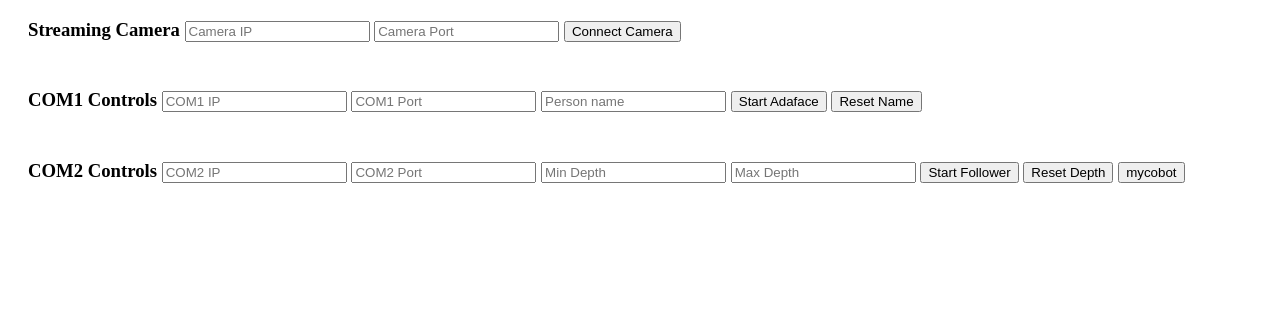
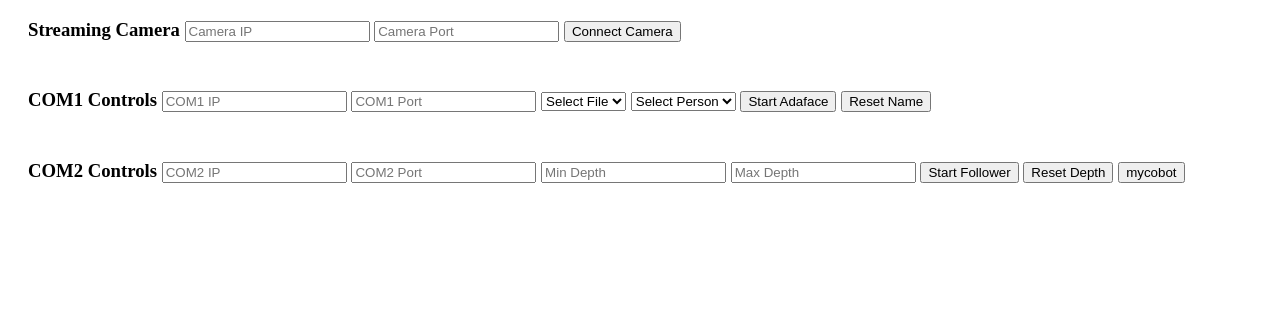
Before and after one commit to MOIRO-KAIROS/moiro_ws, a Flask app: page / in a window 1280 px wide. Shown: the part 490-800 px from the top of the page. Run offline with Flask 3, Linux system fonts and the light colour scheme.

Commit message:
intermediate version of moiro_web

```diff
--- a/moiro_testTool/moiro_web/COM1.py
+++ b/moiro_testTool/moiro_web/COM1.py
@@ -30,7 +30,7 @@ def reset_name():
     command = f"ros2 service call /vision/person_name moiro_interfaces/srv/Person \"{{person_name: {person_name}}}\""
     subprocess.Popen(['bash', '-c', f"source ~/.bashrc && source {adaface_ros_path}/setup.bash && {command}"], shell=False)
 
-    return f'Person name reset as <b>{person_name}</b>'
+    return f'Person name reset as {person_name}'
 
 if __name__ == '__main__':
     app.run(host='0.0.0.0', port=5000)
--- a/moiro_testTool/moiro_web/COM2.py
+++ b/moiro_testTool/moiro_web/COM2.py
@@ -28,7 +28,7 @@ def reset_depth():
     command = f"ros2 service call /vision/target_depth moiro_interfaces/srv/TargetDepth \"{{min_depth: {min_depth}}}\"{{max_depth: {max_depth}}}\""
     subprocess.Popen(['bash', '-c', f"source {human_follower_path}/setup.bash && {command}"], shell=False)
 
-    return f'Depth reset as <b>{min_depth} ~ {max_depth} cm</b>'
+    return f'Depth reset as {min_depth} ~ {max_depth} cm'
 
 @app.route('/mycobot', methods=['POST'])
 def mycobot():
--- a/moiro_testTool/moiro_web/app.py
+++ b/moiro_testTool/moiro_web/app.py
@@ -1,10 +1,12 @@
-from flask import Flask, render_template, request, Response
-import requests
+from flask import Flask, render_template, request, Response, jsonify
+import requests, os
 from utils import CameraStream, kill_terminal
+from ament_index_python.packages import get_package_share_directory
 
 app = Flask(__name__)
 
 camera_stream = None
+embed_path = os.path.join(os.path.dirname(__file__), 'embed') # os.path.dirname(__file__) = moiro_testTool/moiro_web
 
 def gen_frames():
     global camera_stream
@@ -19,6 +21,23 @@ def gen_frames():
                    b'Content-Type: image/jpeg\r\n\r\n' + frame + b'\r\n')
         except Exception as e:
             print(f"Error: {e}")
+
+@app.route('/get_file_list', methods=['GET'])
+def get_file_list():
+    dir_list = sorted(os.listdir(embed_path))
+    dir_list = [os.path.splitext(f)[0] for f in dir_list]
+
+    return jsonify(dir_list)
+
+@app.route('/get_names_from_file', methods=['POST'])
+def get_names_from_file():
+    filename = os.path.join(embed_path, f"{request.form['filename']}.txt")
+    # print(filename)
+    if os.path.exists(filename):
+        with open(filename, 'r') as file:
+            names = [line.strip() for line in file.readlines()]
+        return jsonify(names)
+    return jsonify([])
 
 @app.route('/')
 def index():
--- /dev/null
+++ b/moiro_testTool/moiro_web/embed/IVE.txt
@@ -0,0 +1,6 @@
+fall
+iseo
+lay
+liz
+won
+yujin
--- /dev/null
+++ b/moiro_testTool/moiro_web/embed/test.txt
@@ -0,0 +1,6 @@
+hohyun
+hyunwoo
+mincheol
+minha
+woosung
+yeonju
--- a/moiro_testTool/moiro_web/templates/index.html
+++ b/moiro_testTool/moiro_web/templates/index.html
@@ -36,7 +36,12 @@
             <h3>COM1 Controls
             <input type="text" id="com1_ip" placeholder="COM1 IP">
             <input type="text" id="com1_port" placeholder="COM1 Port"></input>
-            <input type="text" id="person_name" placeholder="Person name">
+            <select id="file_select" onchange="loadNames()">
+                <option value="">Select File</option>
+            </select>
+            <select id="person_name">
+                <option value="">Select Person</option>
+            </select>
             <button onclick="handleCOM1('start_adaface')">Start Adaface</button>
             <button onclick="handleCOM1('reset_name')">Reset Name</button>
         </div>
@@ -53,7 +58,52 @@
     </div>
 
     <script>
+
         let cameraStreaming = false;
+
+        document.addEventListener('DOMContentLoaded', function() {
+            loadFileList();
+        });
+
+        function loadFileList() {
+            fetch('/get_file_list')
+            .then(response => response.json())
+            .then(files => {
+                const fileSelect = document.getElementById('file_select');
+                files.forEach(file => {
+                    let option = document.createElement('option');
+                    option.value = file;
+                    option.textContent = file;
+                    fileSelect.appendChild(option);
+                });
+            })
+            .catch(error => console.error('Error:', error));
+        }
+
+        function loadNames() {
+            const filename = document.getElementById('file_select').value;
+            if (filename) {
+                fetch('/get_names_from_file', {
+                    method: 'POST',
+                    headers: {
+                        'Content-Type': 'application/x-www-form-urlencoded',
+                    },
+                    body: `filename=${filename}`
+                })
+                .then(response => response.json())
+                .then(names => {
+                    const nameSelect = document.getElementById('person_name');
+                    nameSelect.innerHTML = '<option value="">Select Person</option>';
+                    names.forEach(name => {
+                        let option = document.createElement('option');
+                        option.value = name;
+                        option.textContent = name;
+                        nameSelect.appendChild(option);
+                    });
+                })
+                .catch(error => console.error('Error:', error));
+            }
+        }
 
         function toggleCameraStream() {
             const cam_ip = document.getElementById('cam_ip').value;
```
